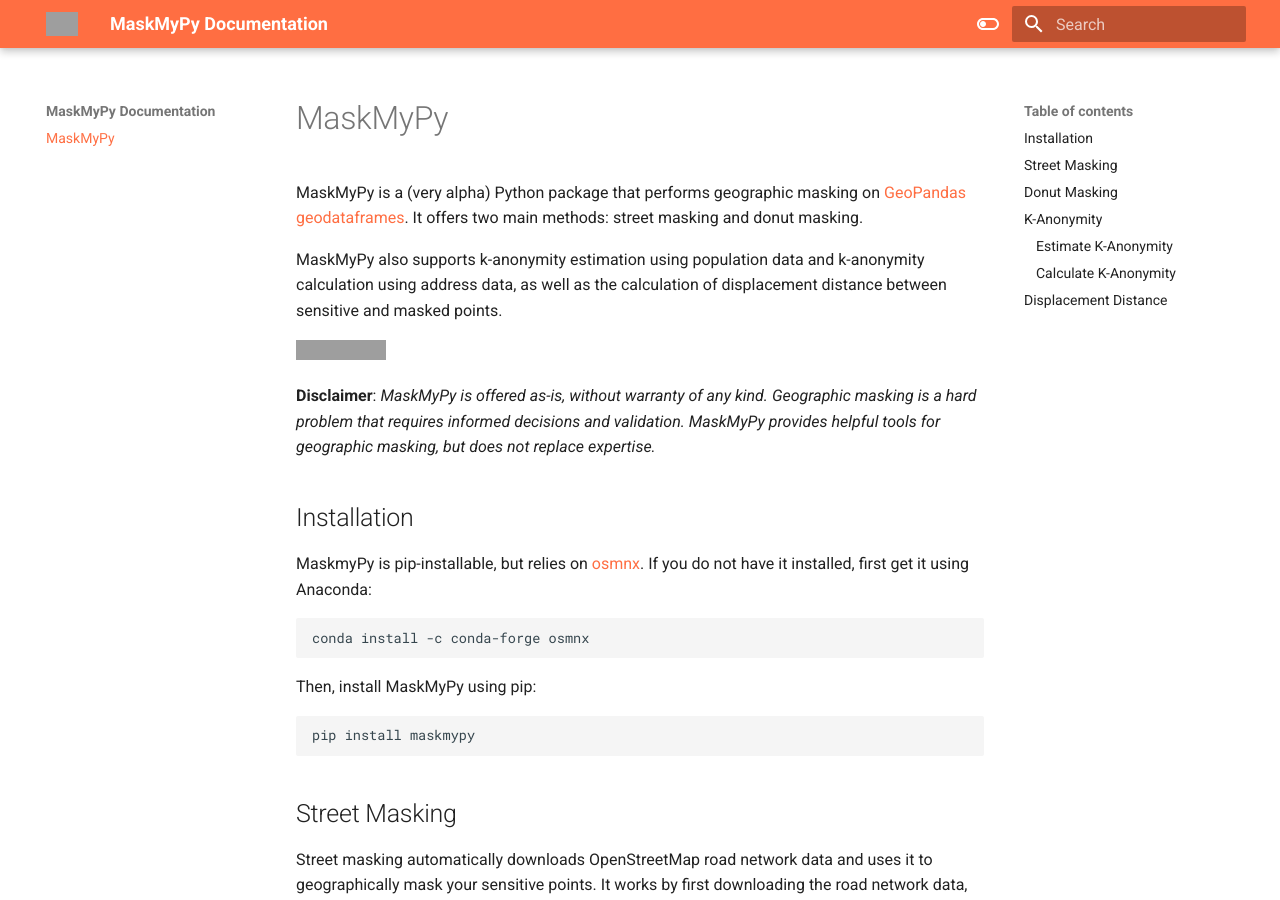
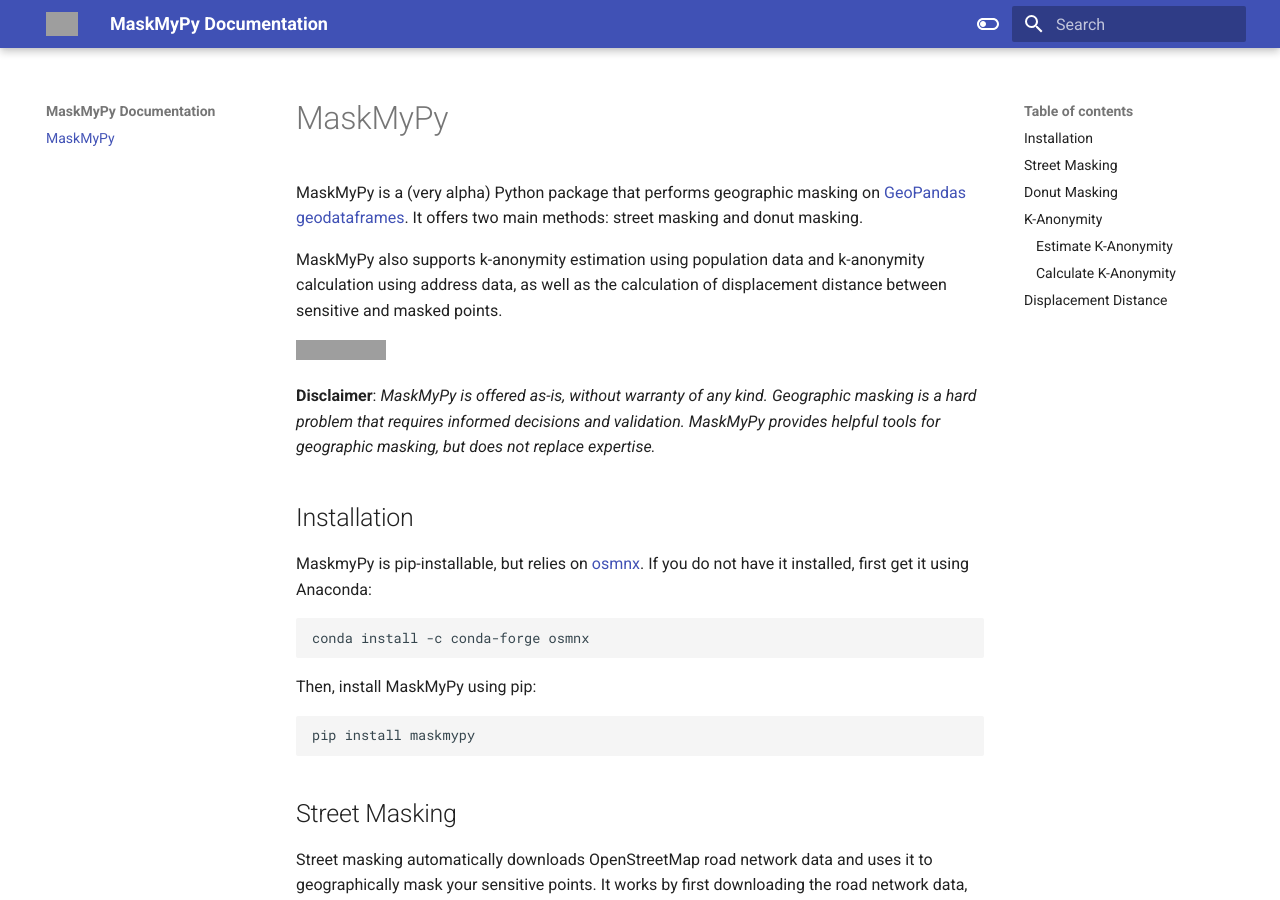
Before and after one commit to TheTinHat/MaskMyPy, an MkDocs documentation site: the page built from docs/index.md, in a window 1280 px wide and 900 px high. Built offline with MkDocs 1.6.1 and Material for MkDocs 9.7.7, drawn with Linux system fonts in a browser that asks for light colours; grey boxes are pictures that could not be loaded.

Commit message:
try new color

```diff
--- a/mkdocs.yml
+++ b/mkdocs.yml
@@ -12,7 +12,7 @@
     # Light mode
     - media: "(prefers-color-scheme: light)"
       scheme: default
-      primary: deep orange
+      primary: deep gray
       # accent:
       toggle:
         icon: material/toggle-switch-off-outline
```
